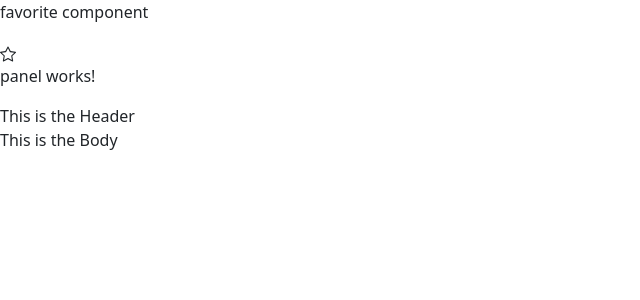
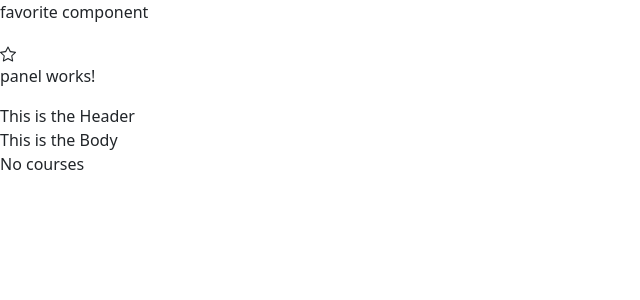
Before and after one commit to marouaneXan/Learn_Angular, an Angular app: page / in a window 1280 px wide. Shown: the top 300 px of the page, without its empty margins (0-640 px from the left). Built offline with nearby package versions, Linux system fonts and the light colour scheme.

Commit message:
add *ngIf directive

```diff
--- a/src/app/app.component.html
+++ b/src/app/app.component.html
@@ -3,3 +3,4 @@
     <div class="header">This is the Header</div>
     <div class="body">This is the Body</div>
 </panel>
+<courses></courses>
--- a/src/app/courses/courses.component.html
+++ b/src/app/courses/courses.component.html
@@ -1 +1,7 @@
-<p>courses works!</p>
+<div *ngIf="courses.length>0; then listCourses else emptyCourses"></div>
+<ng-template #listCourses>
+    List of courses
+</ng-template>
+<ng-template #emptyCourses>
+    No courses
+</ng-template>
--- a/src/app/courses/courses.component.ts
+++ b/src/app/courses/courses.component.ts
@@ -1,10 +1,10 @@
 import { Component } from '@angular/core';
 
 @Component({
-  selector: 'app-courses',
+  selector: 'courses',
   templateUrl: './courses.component.html',
   styleUrls: ['./courses.component.css']
 })
 export class CoursesComponent {
-
+  courses=[]
 }
```
